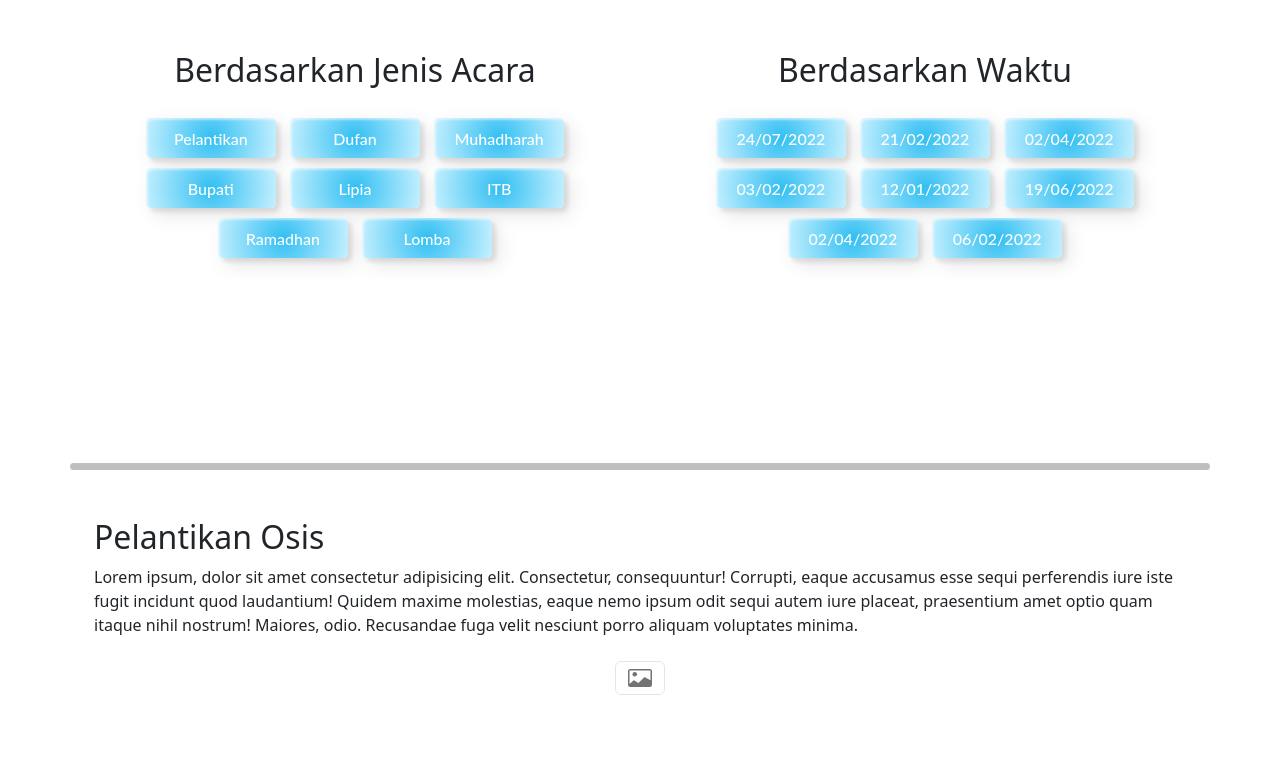
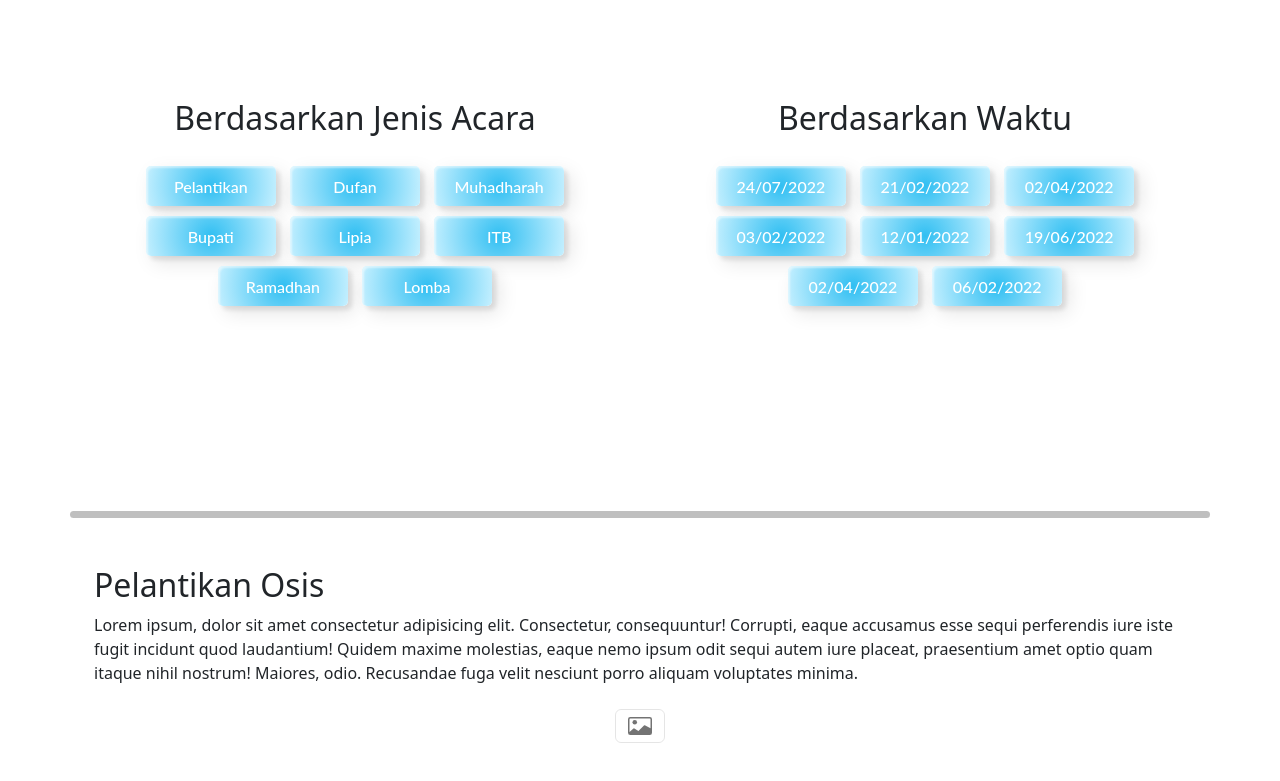
Before and after one commit to Artcods/Avelion, a plain HTML site: page galeri.html in a window 1280 px wide. Shown: the part 963-1744 px from the top of the page. Drawn offline with nearby package versions, Linux system fonts and the light colour scheme.

Commit message:
Perbaikin Galeri

```diff
--- a/galeri.html
+++ b/galeri.html
@@ -55,8 +55,8 @@
 
     <div class="container">
         <div class="row pt-5 text-center">
-            <div class="col-6">
-                <h2 class="pb-3">Berdasarkan Jenis Acara</h2>
+            <div class="col-lg-6">
+                <h2 class="pt-5 pb-3">Berdasarkan Jenis Acara</h2>
                 <div>
                     <button class="custom-btn btn-6" type="button"><span>Pelantikan</span></button>
                     <button class="custom-btn btn-6" type="button"><span>Dufan</span></button>
@@ -69,8 +69,8 @@
                 </div>
             </div>
 
-            <div class="col-6">
-                <h2 class="pb-3">Berdasarkan Waktu</h2>
+            <div class="col-lg-6">
+                <h2 class="pt-5 pb-3">Berdasarkan Waktu</h2>
                 <div>
                     <button class="custom-btn btn-6" type="button"><span>24/07/2022</span></button>
                     <button class="custom-btn btn-6" type="button"><span>21/02/2022</span></button>
--- a/page style/galeri.css
+++ b/page style/galeri.css
@@ -61,3 +61,10 @@ h1 {
 .custom-btn {
     margin: 5px;
 }
+
+@media screen and (max-width:769px) {
+    .custom-btn {
+
+    }
+
+}
```
Also changed, not shown: page style/profil.css (+11 -5 lines), profil.html (+6 -0 lines).
